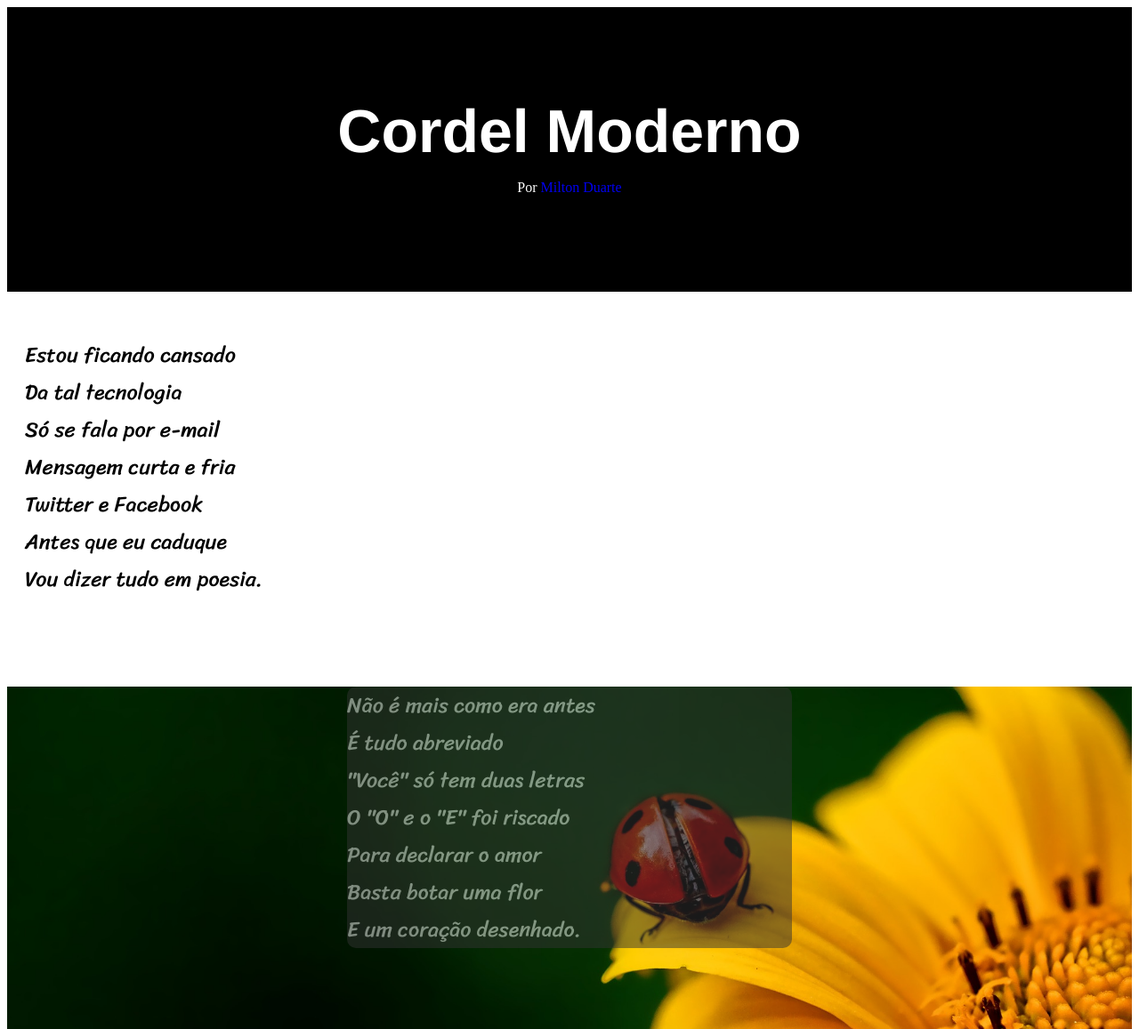
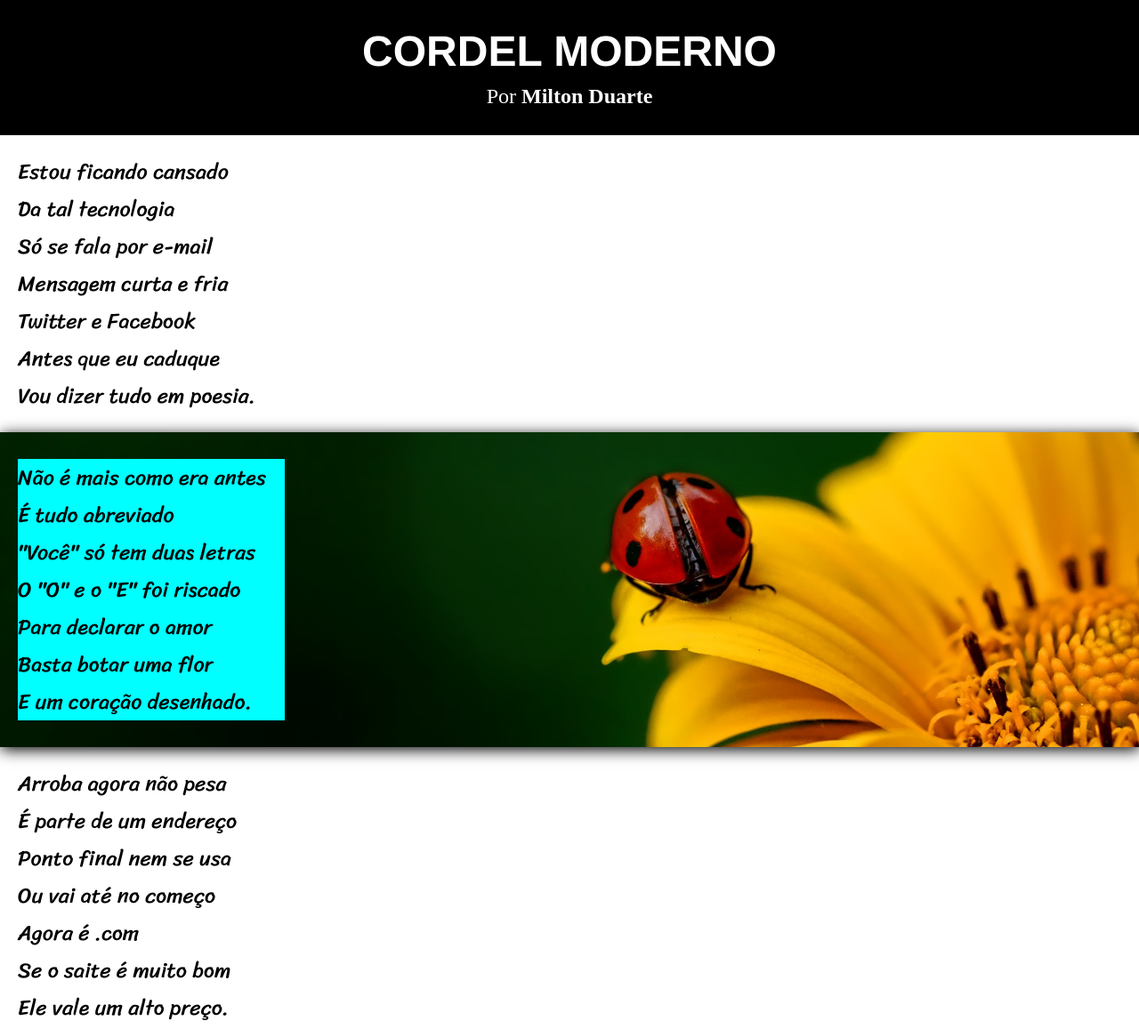
Before and after one commit to felipeiop2/HTML-CSS, a plain HTML site: page EXERCICIO/desafio 011/index.html in a window 1280 px wide. Shown: the top 1157 px of the page at 89% size. Drawn offline with Linux system fonts and the light colour scheme.

Commit message:
desafio atualizado

```diff
--- a/EXERCICIO/desafio 011/index.html
+++ b/EXERCICIO/desafio 011/index.html
@@ -8,11 +8,12 @@
 </head>
 <body>
      <header>
-        <h1>Cordel Moderno</h1>
-        <p>Por <a href="https://www.recantodasletras.com.br/poesias/3186743">Milton Duarte</a></p>
+        <h1>CORDEL MODERNO</h1>
+        <p>Por <a href="https://www.recantodasletras.com.br/poesias/3186743" target="_blank">Milton Duarte</a>
+        </p>
      </header>
      <main>
-        <section class="primeiro">
+        <section class="normal">
             <p>Estou ficando cansado <br>
                 Da tal tecnologia <br>
                 Só se fala por e-mail <br>
@@ -22,9 +23,8 @@
                 Vou dizer tudo em poesia. <br>
                 </p>
         </section>
-        <section class="imagem2">
-
-            <p class="imgletra">
+        <section class="imagem" id="imagem1">
+            <p>
                 Não é mais como era antes <br>
                 É tudo abreviado <br>
                 "Você" só tem duas letras <br>
@@ -34,7 +34,7 @@
                 E um coração desenhado. <br>
                 </p>
         </section>
-        <section class="primeiro">
+        <section class="normal">
             <p>Arroba agora não pesa <br>
                 É parte de um endereço <br>
                 Ponto final nem se usa <br>
@@ -53,7 +53,7 @@
                 Decifre esse rabisco.
             </p>
         </section>
-        <section class="imagem">
+        <section class="imagem" id="imagem2">
             <p>Tenho saudade das cartas <br>
                 Escritas com a própria mão <br>
                 Mandava no mês de Junho <br>
@@ -62,7 +62,7 @@
                 Era texto de verdade <br>
                 Nas linhas do coração. <br></p>
         </section>
-        <section class="primeiro">
+        <section class="normal">
             <p>
                 Agora, escrevo e envio <br>
                 Chegando na mesma hora <br>
@@ -84,7 +84,7 @@
         </section>
      </main>
      <footer>
-        <p>Criado Por Felipe Iop</p>
+        <p>Criado Por <a href="https://github.com/felipeiop2?tab=repositories" target="_blank">Felipe Iop</a></p>
      </footer>
 </body>
 </html>
--- a/EXERCICIO/desafio 011/style.css
+++ b/EXERCICIO/desafio 011/style.css
@@ -6,67 +6,62 @@
     font-family:'regular';
     src: url(fontes/GoogleFonts-Sriracha/Sriracha-Regular.ttf);
 }
-header {
+*{
+    margin: 0px;
+    padding: 0px;
+}
+
+header{
     background-color: black;
     color: white;
-    height: 200px;
-    display: block;
-    text-align: center;
-    margin: auto;
-    padding: 100px 20px 20px 20px;
+    padding-top: 30px;
+    padding-bottom: 30px;
+    text-align:center;
+    font-size: 1.5em;
 }
-    header > h1{
-        margin: auto;
-        font-family: 'PassionOne', Helvetica, sans-serif;
+h1{
+    padding-bottom: 10px;
+    font-family: 'passionOne', Helvetica, sans-serif;
+
+}
+a{
+    text-decoration:none;
+    color: white;
     font-weight: bolder;
-        font-size:68px;
-    }
-
-    a{
-        text-decoration: none;
 }
 a:hover{
     text-decoration: underline;
 }
-    a:visited{
+section p{
+    font-family: 'regular', Helvetica, sans-serif;
+    font-size: 1.5em;
+    margin: 20px 20px;
+}
+footer{
+    background-color: black;
     color: white;
-    }
-    section > p {
-        font-family:'regular', Helvetica, sans-serif;
-        font-size: 1.5em;
-    }
-    section.primeiro{
-        margin-left: 20px;
-        margin-top: 50px;
-        margin-bottom: 100px;
+    text-align: center;
 }
 section.imagem{
+    background-color:rgba(0, 0, 0, 0.192) ;
+}
+section.imagem p{
+    background-color: aqua;
+    width: 300px;
+}
+section#imagem1{
+    background-image: url(imagens/background001.jpg);
+}
+section#imagem2{
     background-image: url(imagens/background002.jpg);
+}
+section.imagem{
     background-repeat: no-repeat;
     background-position: right center;
     background-size: cover;
     background-attachment: fixed;
-        max-width: 900vh;
-    }
-    section.imagem2{
-        background-image: url(imagens/background001.jpg);
-        background-repeat: no-repeat;
-        background-position: right center;
-        background-size: cover;
-        background-attachment: fixed;
-        min-height: 500px;
-        max-height: 1000px;
-
-
-
-
+    padding-top: 10px;
+    padding-bottom: 10px;
+    box-shadow: 1px 3px 16px black;
 
 }
-    .imgletra{
-        color: white;
-        background-color: rgb(51, 51, 51);
-        width: 500px;
-        opacity: 0.5;
-        margin: auto;
-        border-radius: 10px;
-    }
```
Lines whose indentation alone changed are shown as unchanged.
